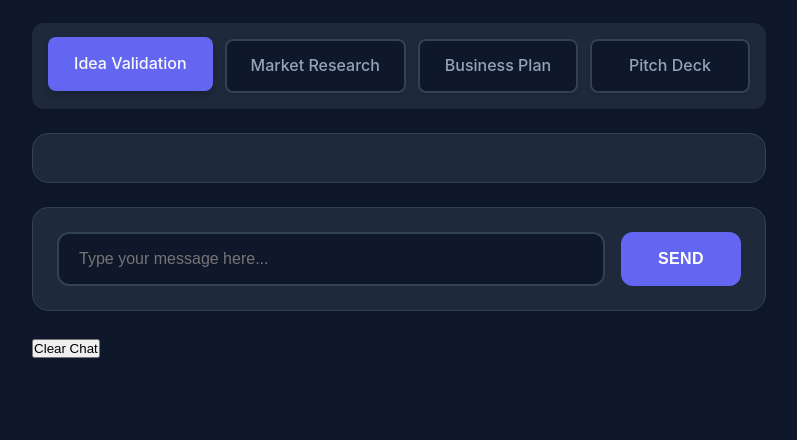
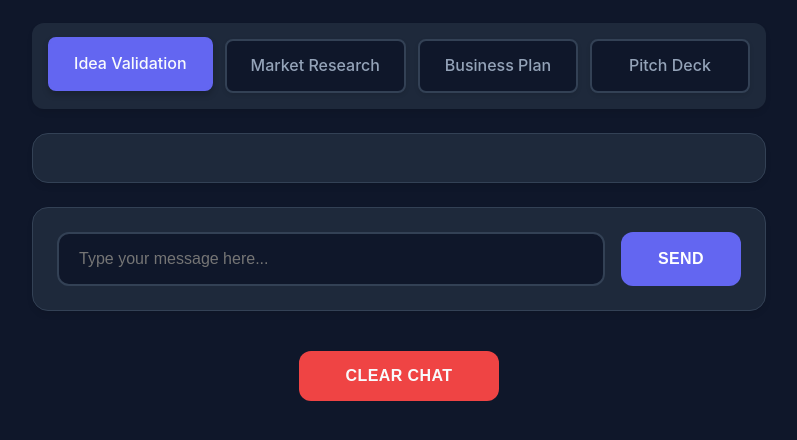
Before and after one commit to Shashank-143/Cybercypher-B047, a Flask app: page /mentor in a window 1280 px wide. Shown: the part 214-654 px from the top of the page, without its empty margins (241-1038 px from the left). Run offline with Flask 3, Linux system fonts and the light colour scheme; parts of the project's set-up code (start-up, migrations or seed data) failed here and were passed over.

Commit message:
Updated Clear Chat button in Mentor.html

```diff
--- a/templates/mentor.html
+++ b/templates/mentor.html
@@ -177,6 +177,7 @@
             border-radius: 16px;
             box-shadow: 0 4px 6px -1px rgba(0, 0, 0, 0.1);
             border: 1px solid var(--border-color);
+            margin-bottom: 16px;
         }
 
         .input-container input[type="text"] {
@@ -218,6 +219,37 @@
         }
 
         .input-container input[type="submit"]:active {
+            transform: translateY(0);
+        }
+
+        .clear-chat-container {
+            display: flex;
+            justify-content: center;
+        }
+
+        .clear-chat {
+            background-color: var(--error-color);
+            color: var(--text-primary);
+            border: none;
+            border-radius: 12px;
+            padding: 16px 32px;
+            font-size: 1rem;
+            font-weight: 600;
+            cursor: pointer;
+            transition: all 0.3s ease;
+            text-transform: uppercase;
+            letter-spacing: 0.025em;
+            width: 100%;
+            max-width: 200px;
+        }
+
+        .clear-chat:hover {
+            background-color: #dc2626;
+            transform: translateY(-2px);
+            box-shadow: 0 4px 6px rgba(0, 0, 0, 0.2);
+        }
+
+        .clear-chat:active {
             transform: translateY(0);
         }
 
@@ -290,6 +322,10 @@
                 width: 100%;
                 padding: 12px 24px;
             }
+
+            .clear-chat {
+                max-width: 100%;
+            }
         }
 
         /* Animation for messages */
@@ -347,7 +383,7 @@
             </div>
         </form>
 
-        <form action="/clear_chat" method="post">
+        <form action="/clear_chat" method="post" class="clear-chat-container">
             <button type="submit" class="clear-chat">Clear Chat</button>
         </form>
     </div>
```
